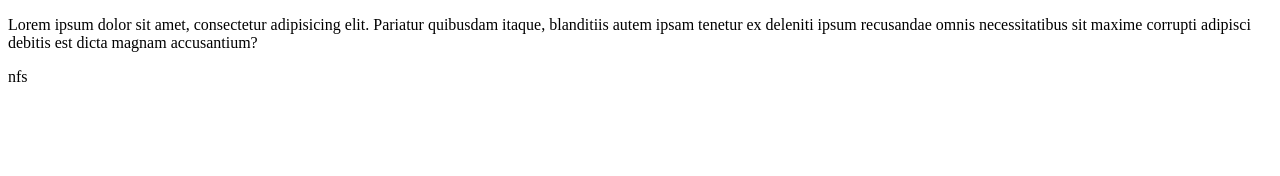
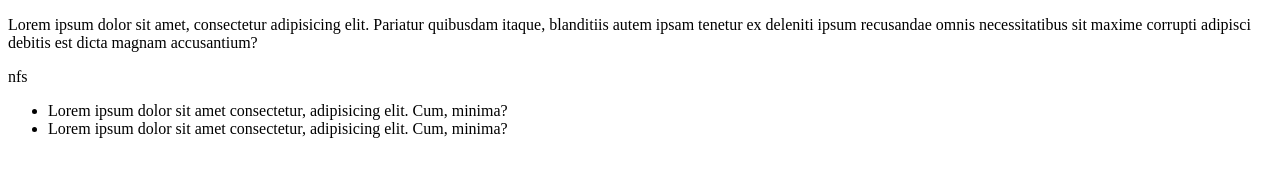
Before and after one commit to romaweb/gitest, a plain HTML site: page index.html in a window 1280 px wide. Drawn offline with Linux system fonts and the light colour scheme.

Commit message:
add comments

```diff
--- a/css/test.css
+++ b/css/test.css
@@ -1,3 +1,7 @@
 p {
   color: red;
 }
+
+span {
+  color: green;
+}
--- a/index.html
+++ b/index.html
@@ -10,5 +10,9 @@
 
   <p>Lorem ipsum dolor sit amet, consectetur adipisicing elit. Pariatur quibusdam itaque, blanditiis autem ipsam tenetur ex deleniti ipsum recusandae omnis necessitatibus sit maxime corrupti adipisci debitis est dicta magnam accusantium?</p>
   <p>nfs</p>
+  <ul>
+    <li>Lorem ipsum dolor sit amet consectetur, adipisicing elit. Cum, minima?</li>
+    <li>Lorem ipsum dolor sit amet consectetur, adipisicing elit. Cum, minima?</li>
+  </ul>
 </body>
 </html>
```
